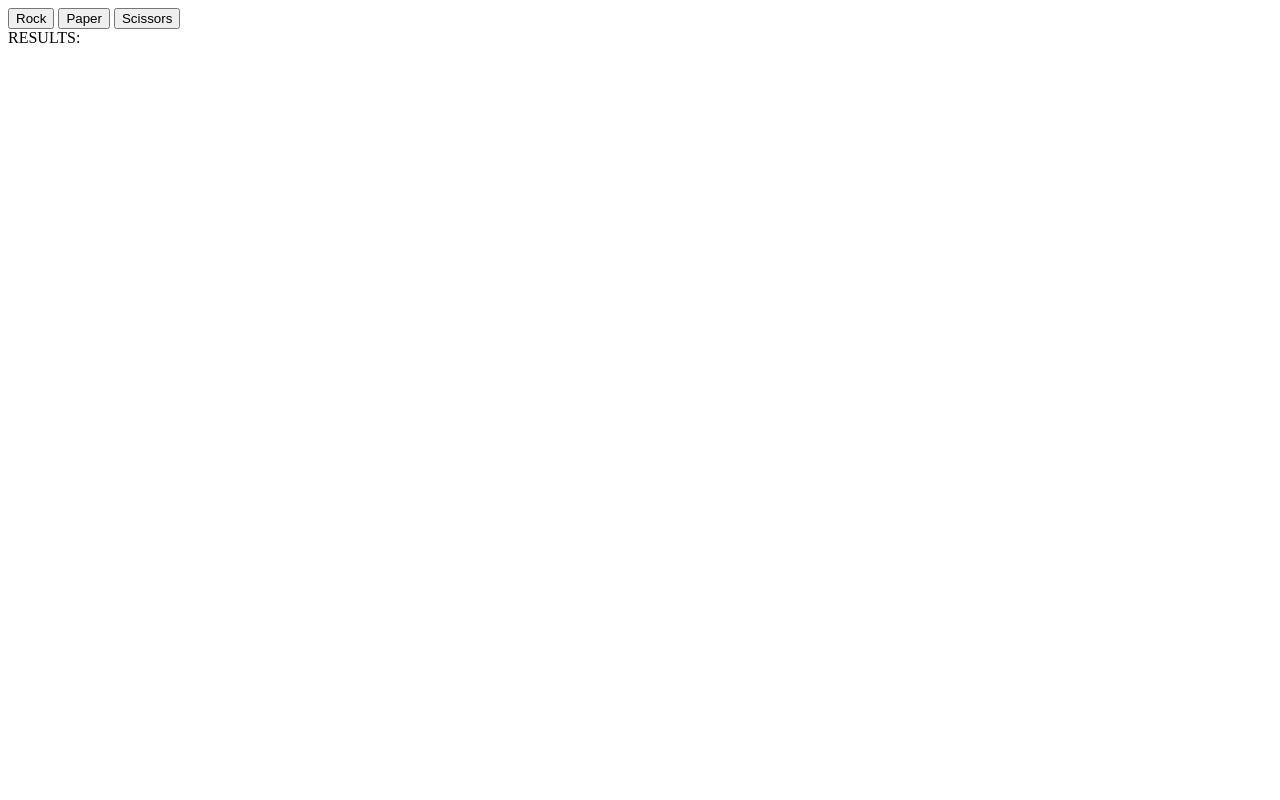
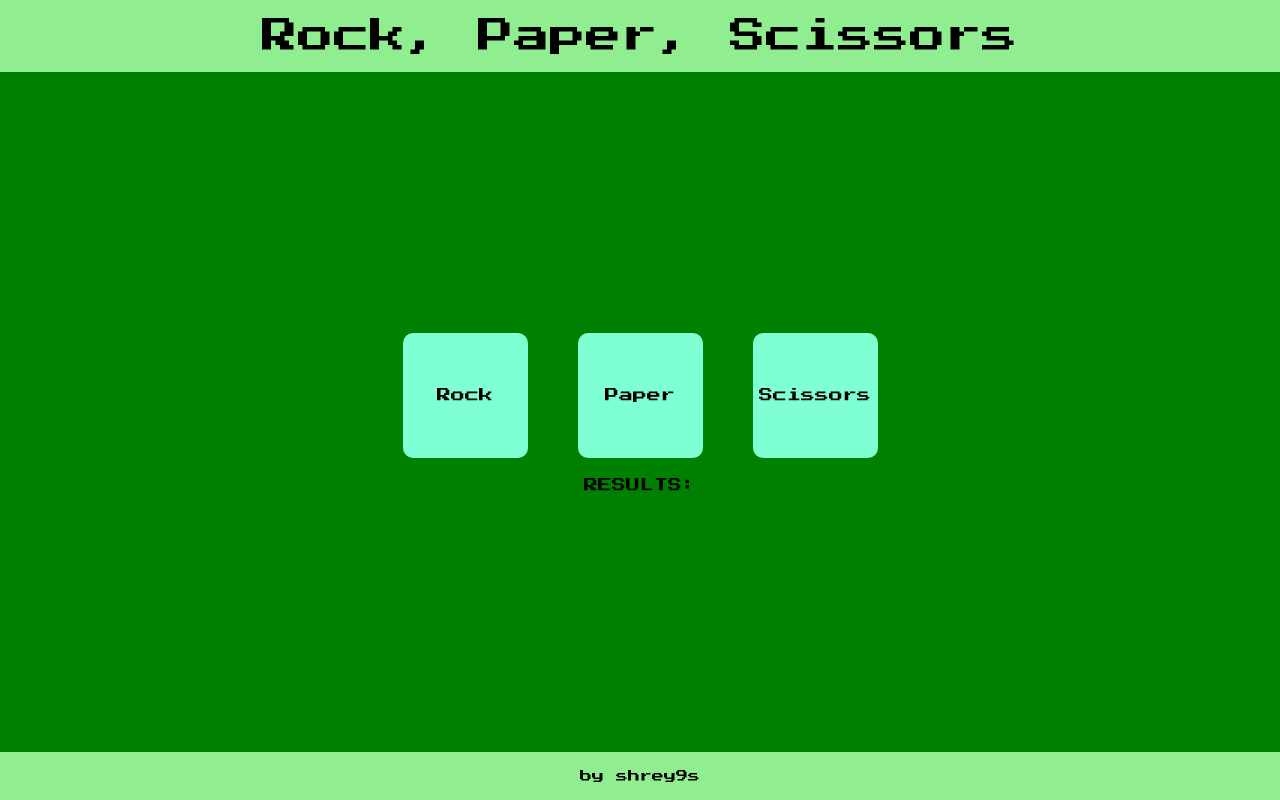
Before and after one commit to shrey9s/odin-rock-paper-scissors, a plain HTML site: page index.html in a window 1280 px wide. Drawn offline with Linux system fonts and the light colour scheme.

Commit message:
Add more structure to HTML elements; create style.css and style elements

```diff
--- a/index.html
+++ b/index.html
@@ -1,16 +1,25 @@
 <!DOCTYPE html>
 <html lang="en">
+
 <head>
     <meta charset="UTF-8">
     <meta name="viewport" content="width=device-width, initial-scale=1.0">
     <title>Rock Paper Scissors</title>
     <script src="script.js" defer></script>
+    <link rel="stylesheet" href="style.css">
 </head>
+
 <body>
-    <button class="btn">Rock</button>
-    <button class="btn">Paper</button>
-    <button class="btn">Scissors</button>
+    <div class="header">Rock, Paper, Scissors</div>
+    <div class="content">
+        <div class="buttons">
+            <button class="btn">Rock</button>
+            <button class="btn">Paper</button>
+            <button class="btn">Scissors</button>
+        </div>
+        <div class="results">RESULTS:</div>
+    </div>
+    <div class="footer">by shrey9s</div>
+</body>
 
-    <div class="results">RESULTS:</div>
-</body>
 </html>
--- a/script.js
+++ b/script.js
@@ -43,7 +43,6 @@ function endGame() {
     finalResultPara.appendChild(document.createTextNode((playerScore === 5) ? "Congratulations, you win!" : "Sorry, you lose!"));
     resultsDiv.appendChild(finalResultPara);
     resultsDiv.appendChild(document.createElement("hr"));
-
     // Reset game
     playerScore = 0;
     computerScore = 0;
@@ -55,8 +54,3 @@ const resultsDiv = document.querySelector(".results");
 
 const buttons = document.querySelectorAll(".btn");
 buttons.forEach((btn) => btn.addEventListener("click", () => { playRound(btn.textContent); }));
-
-
-
-// Need to keep count of score so that game stops and
-// winner is announced once a player reaches 5 points
--- /dev/null
+++ b/style.css
@@ -0,0 +1,57 @@
+@import url('https://fonts.googleapis.com/css2?family=Press+Start+2P&display=swap');
+@import url('https://fonts.googleapis.com/css2?family=Pixelify+Sans:wght@400..700&display=swap');
+
+body {
+    margin: 0;
+    height: 100vh;
+    display: flex;
+    flex-direction: column;
+    background-color: green;
+    font-family: "Press Start 2P", system-ui;
+}
+
+.header, .footer {
+    height: 72px;
+    display: flex;
+    align-items: center;
+    justify-content: center;
+    background-color: lightgreen;
+}
+
+.header {
+    font-size: 36px;
+}
+
+.footer {
+    height: 48px;
+    font-size: 12px;
+}
+
+.content {
+    flex: 1;
+    display: flex;
+    align-items: center;
+    justify-content: center;
+    flex-direction: column;
+    text-align: center;
+}
+
+.buttons {
+    display: flex;
+    gap: 50px;
+}
+
+.results {
+    margin-top: 20px;
+    font-size: 14px;
+}
+
+button {
+    width: 125px;
+    height: 125px;
+    border: none;
+    font-size: 14px;
+    border-radius: 10px;
+    background-color: aquamarine;
+    font-family: "Press Start 2P", system-ui;
+}
```
